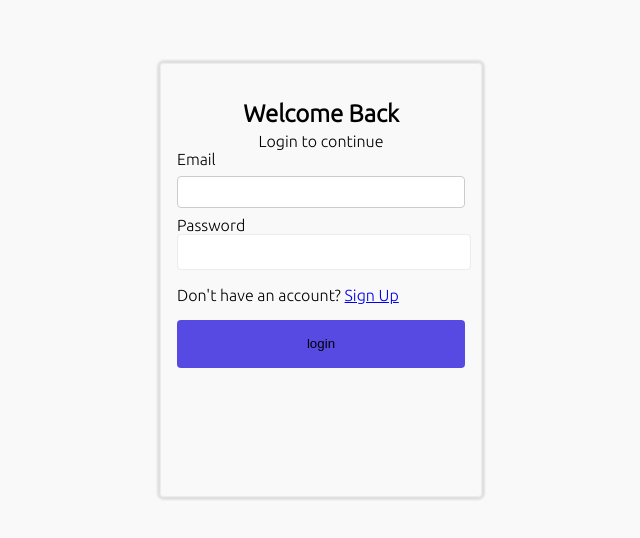
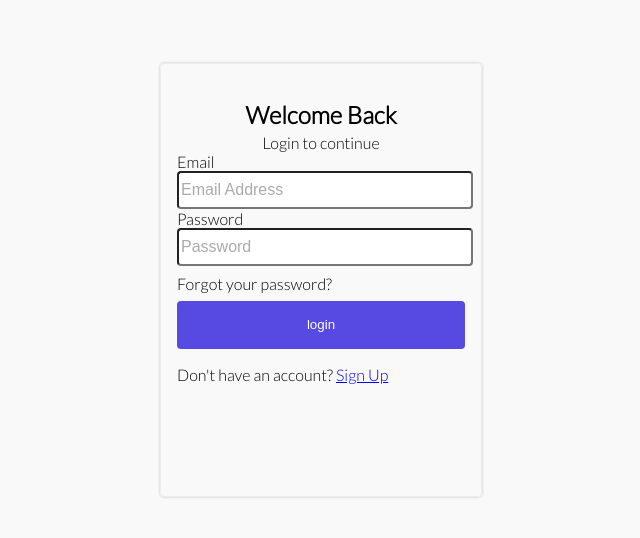
Before and after one commit to Jack-Saysana/MyAssign, a React (Create React App) app in the folder frontend/: page /login in a window 1280 px wide. Shown: the part 120-658 px from the top of the page, without its empty margins (319-959 px from the left). Built offline with nearby package versions, Linux system fonts and the light colour scheme.

Commit message:
Login Changes

```diff
--- a/frontend/src/components/Dashboard/global.css
+++ b/frontend/src/components/App/global.css
@@ -1,9 +1,9 @@
 /* Jack Saysana */
 
-@import url('https://fonts.googleapis.com/css2?family=Ubuntu:wght@300&display=swap');
+@import url('https://fonts.googleapis.com/css2?family=Lato:wght@300&display=swap');
 
 body {
-    font-family: 'Ubuntu', sans-serif;
+    font-family: 'Lato', sans-serif;
     background-color: #faf9f9;
 }
 
--- a/frontend/src/components/Dashboard/AssignmentModal.css
+++ b/frontend/src/components/Dashboard/AssignmentModal.css
@@ -1,6 +1,6 @@
 /* Jack Saysana */
 
-input[type=text], select {
+/*input[type=text], select {
     width: 100%;
     padding: 12px 20px;
     margin: 8px 0;
@@ -8,4 +8,4 @@ input[type=text], select {
     border: 1px solid #ccc;
     border-radius: 4px;
     box-sizing: border-box;
-}
+}*/
--- a/frontend/src/components/Dashboard/AssignmentModal.js
+++ b/frontend/src/components/Dashboard/AssignmentModal.js
@@ -1,8 +1,7 @@
 import React from 'react';
 import axios from 'axios';
 import './AssignmentModal.css';
-import './global.css';
-import './AssignmentModal.css';
+import '../App/global.css';
 
 //Jack Saysana
 
@@ -89,9 +88,9 @@ export default class AssignmentModal extends React.Component {
                             )}
                         </select>
                         <label>Title</label>
-                        <input type="text" name="title" onChange={this.handleChange} required/>
+                        <input className="field" type="text" name="title" onChange={this.handleChange} required/>
                         <label>Notes</label>
-                        <input type="text" name="notes" onChange={this.handleChange} />
+                        <input className="field" type="text" name="notes" onChange={this.handleChange} />
                         <button onClick={this.schedule}>Schedule</button>
                         {schedule}
                         <input type="submit" value="Create Assignment" />
--- a/frontend/src/components/Dashboard/FolderModal.js
+++ b/frontend/src/components/Dashboard/FolderModal.js
@@ -1,6 +1,6 @@
 import React from 'react'
 import axios from 'axios'
-import './global.css';
+import '../App/global.css';
 import './FolderModal.css';
 
 //Jack Saysana
--- a/frontend/src/components/Dashboard/dashboard.js
+++ b/frontend/src/components/Dashboard/dashboard.js
@@ -5,7 +5,7 @@ import './dashboard';
 import Folder from '../Folder/Folder';
 import FolderModal from './FolderModal';
 import AssignmentModal from './AssignmentModal';
-import './global.css';
+import '../App/global.css';
 
 //Jack Saysana
 
--- a/frontend/src/components/Login/login.css
+++ b/frontend/src/components/Login/login.css
@@ -8,7 +8,7 @@
     border: 1px solid  #edebeb;
     border-radius: .25rem;
     padding: 1rem;
-    box-shadow: 0px 0px 2px 3px rgba(0, 0 ,0, .1);
+    box-shadow: 0px 0px 2px 1px rgba(0, 0 ,0, .1);
 }
 
 .welcome {
@@ -24,16 +24,29 @@
 .field {
     width: 100%;
     height: 2rem;
-    border: 1px solid #edebeb;
+    font-size: 1rem;
+    border: 0px 0px 1px 0px solid #ccc;
     border-radius: .25rem;
 }
 
-.signup {
-    margin-top: 1rem;
-    margin-bottom: 1rem;
+.field::placeholder{
+    color: #ababab;
+}
+
+.field:focus{
+    outline: none;
+    border: 2px solid #574ae2;
+    border-radius: .25rem;
+    transition-duration: .4s;
+}
+
+.forgot-pass{
+    margin-top: .5rem;
+    margin-bottom: .5rem;
 }
 
 .submit {
+    color: white;
     background-color: #574ae2;
     display: block;
     width: 100%;
@@ -44,4 +57,11 @@
 
 .submit:hover {
     background-color: #443ab0;
+    color: #edebeb;
+    transition-duration: .4s;
 }
+
+.signup {
+    margin-top: 1rem;
+    margin-bottom: 1rem;
+}
--- a/frontend/src/components/Login/login.js
+++ b/frontend/src/components/Login/login.js
@@ -57,13 +57,16 @@ export default class Login extends React.Component {
                     <h2 className="welcome">Welcome Back</h2>
                     <span className="sub-welcome">Login to continue</span>
                     <label>Email</label>
-                    <input className="field" type="text" name="email" onChange={this.handleEmailChange} required/>
+                    <input className="field" type="email" name="email" onChange={this.handleEmailChange} placeholder="Email Address" required/>
                     <label>Password</label>
-                    <input className="field" type="password" name="password" onChange={this.handlePasswordChange} required/>
+                    <input className="field" type="password" name="password" onChange={this.handlePasswordChange} placeholder="Password" required/>
+                    <div class="forgot-pass">
+                        <a>Forgot your password?</a>
+                    </div>
+                    <input className="submit" type="submit" value="login" />
                     <div className="signup">
                         <span>Don't have an account? </span><a href="/signup">Sign Up</a>
                     </div>
-                    <input className="submit" type="submit" value="login" />
                 </form>
                 <Redirect to={this.state.redirect} />
             </div>
```
